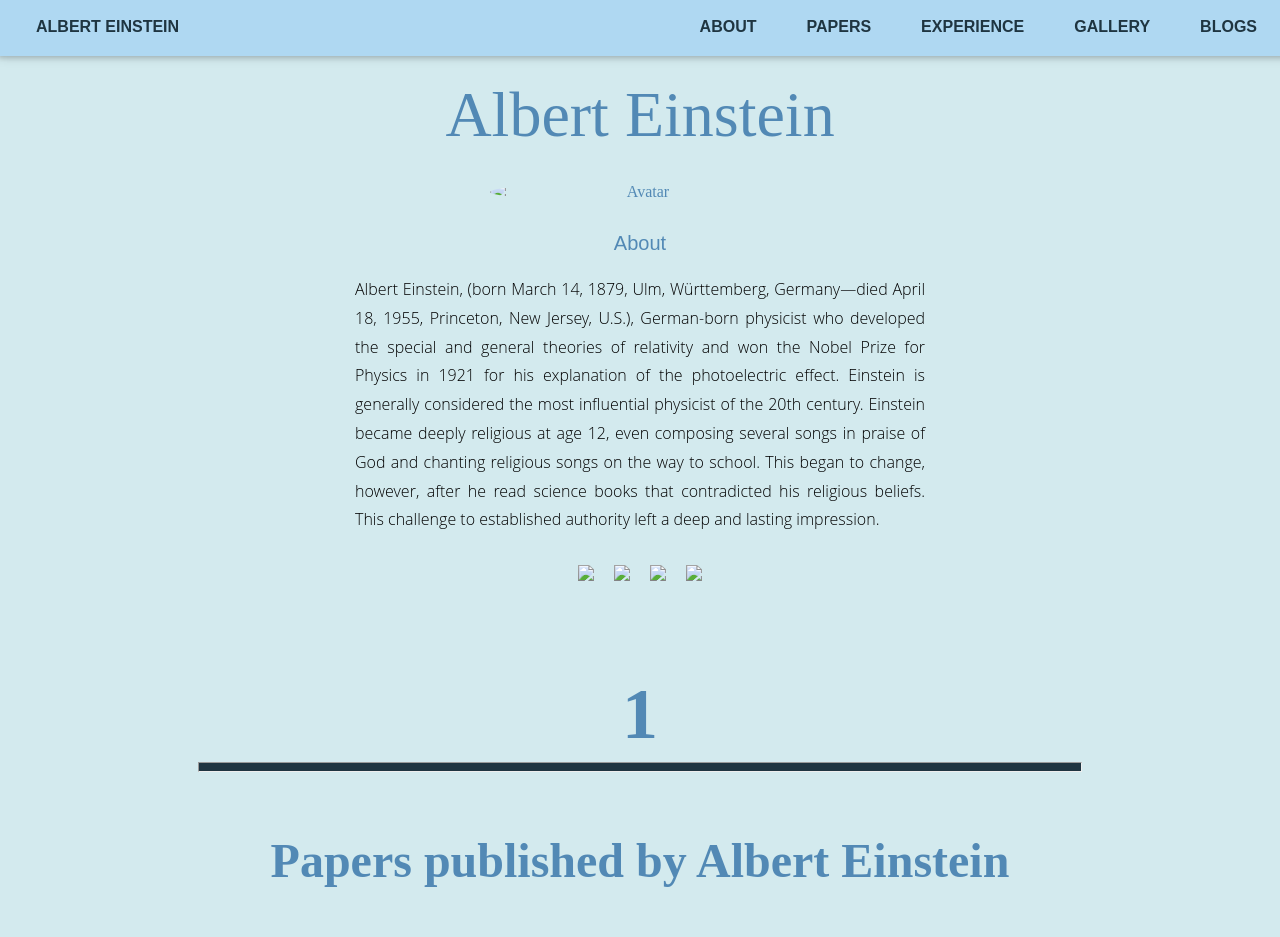
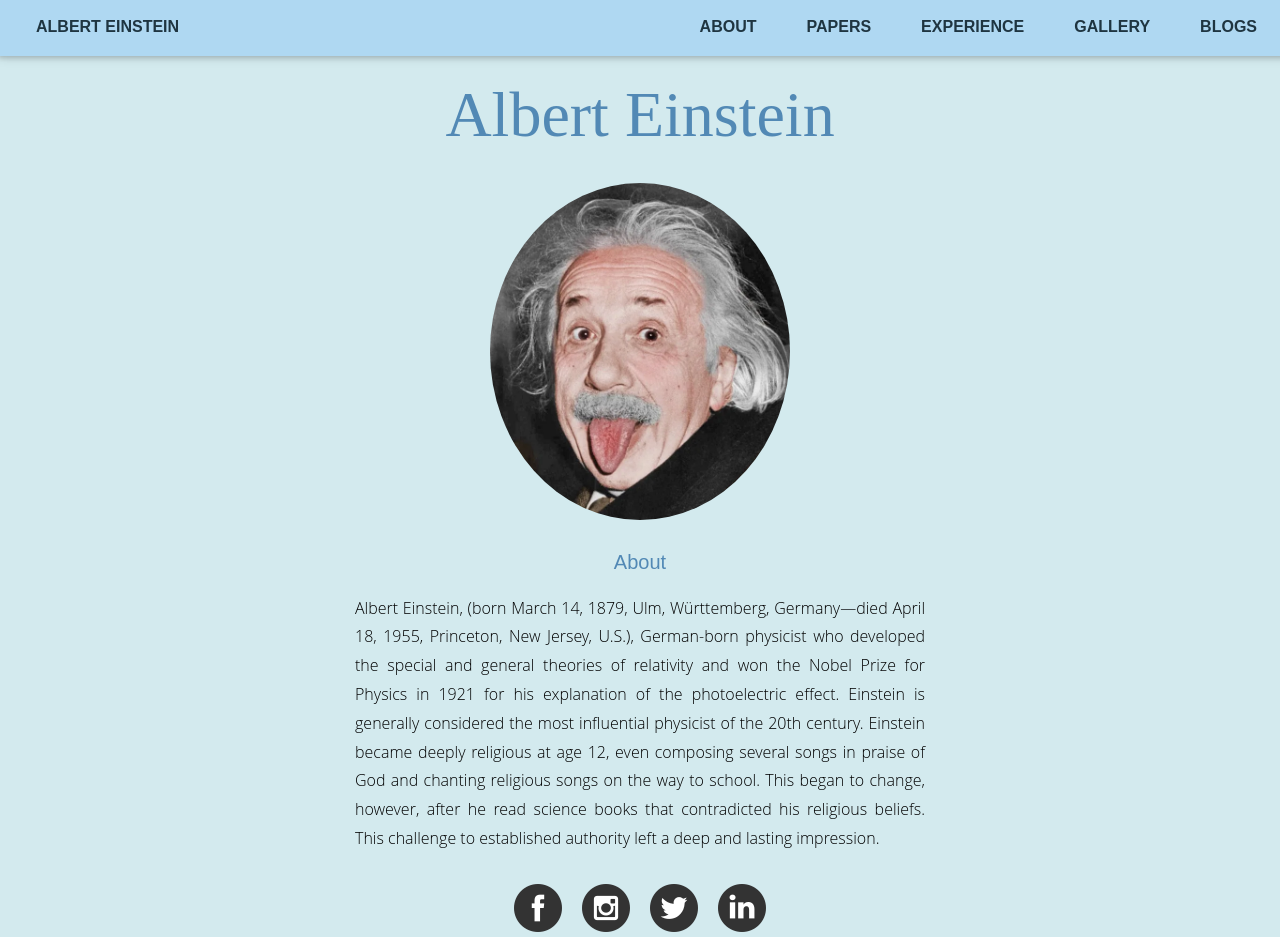
Before and after one commit to Harsha-ksr/MyWebsite, a plain HTML site: page index.html in a window 1280 px wide. Shown: the top 937 px of the page. Drawn offline with Linux system fonts and the light colour scheme; the site is published under a folder, as on GitHub Pages, so addresses that start at the root find nothing; no server answers.

Commit message:
Add files via upload

```diff
--- a/index.html
+++ b/index.html
@@ -40,7 +40,7 @@
             <div class="name">
                 Albert Einstein
             </div>
-            <img src="/images/mainphoto.jpeg" alt="Avatar" class="center">
+            <img src="images/mainphoto.jpeg" alt="Avatar" class="center">
 
             <h5 id="subhead">
                 About
@@ -58,14 +58,14 @@
             <div id="" class="icon">
 
                 <a href="https://www.facebook.com/"><img class="icon2"
-                        src="/images/734386_facebook_media_online_social_icon.png"></a>
+                        src="images/734386_facebook_media_online_social_icon.png"></a>
 
                 <a href="https://www.instagram.com/"><img class="icon2"
-                        src="/images/734395_instagram_media_online_photo_social_icon.png"></a>
+                        src="images/734395_instagram_media_online_photo_social_icon.png"></a>
                 <a href="https://twitter.com/Harsha_ksr"><img class="icon2"
-                        src="/images/734367_media_online_social_twitter_icon.png"></a>
+                        src="images/734367_media_online_social_twitter_icon.png"></a>
                 <a href="https://www.linkedin.com/in/harsha-kshirasagar/"><img
-                        src="/images/734393_in_linked_media_online_social_icon.png"></a>
+                        src="images/734393_in_linked_media_online_social_icon.png"></a>
 
             </div>
 
@@ -177,14 +177,14 @@
             <div id="" class="icon">
 
                 <a href="https://www.facebook.com/"><img class="icon2"
-                        src="/images/734386_facebook_media_online_social_icon.png"></a>
+                        src="images/734386_facebook_media_online_social_icon.png"></a>
 
                 <a href="https://www.instagram.com/"><img class="icon2"
-                        src="/images/734395_instagram_media_online_photo_social_icon.png"></a>
+                        src="images/734395_instagram_media_online_photo_social_icon.png"></a>
                 <a href="https://twitter.com/Harsha_ksr"><img class="icon2"
-                        src="/images/734367_media_online_social_twitter_icon.png"></a>
+                        src="images/734367_media_online_social_twitter_icon.png"></a>
                 <a href="https://www.linkedin.com/in/harsha-kshirasagar/"><img
-                        src="/images/734393_in_linked_media_online_social_icon.png"></a>
+                        src="images/734393_in_linked_media_online_social_icon.png"></a>
 
             </div>
         </footer>
```
